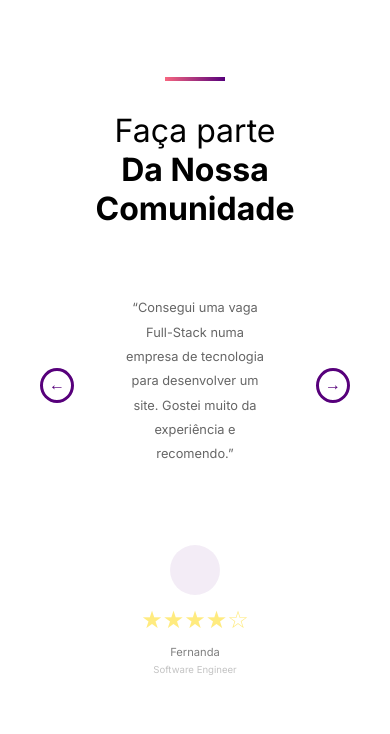
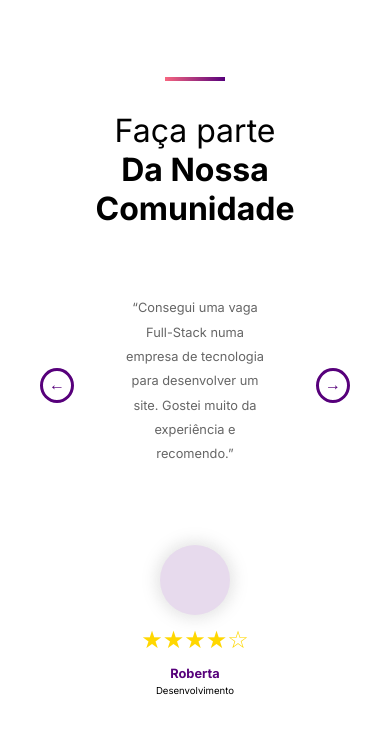
Before and after one commit to Arthur5502/Tech-Moms, a React (Create React App) app: page /comunidade in a window 390 px wide. Shown: the top 734 px of the page. Built offline with nearby package versions, Linux system fonts and the light colour scheme.

Commit message:
community update

```diff
--- a/src/styles/Home/CommunitySection.css
+++ b/src/styles/Home/CommunitySection.css
@@ -126,7 +126,6 @@
   margin-bottom: 30px;
 }
 
-/* Media Queries for Responsiveness */
 @media screen and (max-width: 1024px) {
   .arrow-left, .arrow-right {
     margin: 0 100px;
@@ -145,7 +144,17 @@
   }
 
   .user-thumbnails {
+    display: flex;
+    justify-content: center;
     gap: 30px;
+  }
+
+  .thumbnail {
+    display: none;
+  }
+
+  .thumbnail.active {
+    display: block;
   }
 
   .user-circle {
@@ -189,7 +198,17 @@
   }
 
   .user-thumbnails {
+    display: flex;
+    justify-content: center;
     gap: 20px;
+  }
+
+  .thumbnail {
+    display: none;
+  }
+
+  .thumbnail.active {
+    display: block;
   }
 
   .user-circle {
@@ -233,15 +252,17 @@
   }
 
   .user-thumbnails {
+    display: flex;
+    justify-content: center;
     gap: 10px;
-    flex-wrap: nowrap;
-    overflow-x: auto;
   }
 
   .thumbnail {
-    flex: 0 0 auto;
-    width: 100%;
-    max-width: 300px;
+    display: none;
+  }
+
+  .thumbnail.active {
+    display: block;
   }
 
   .user-circle {
```
